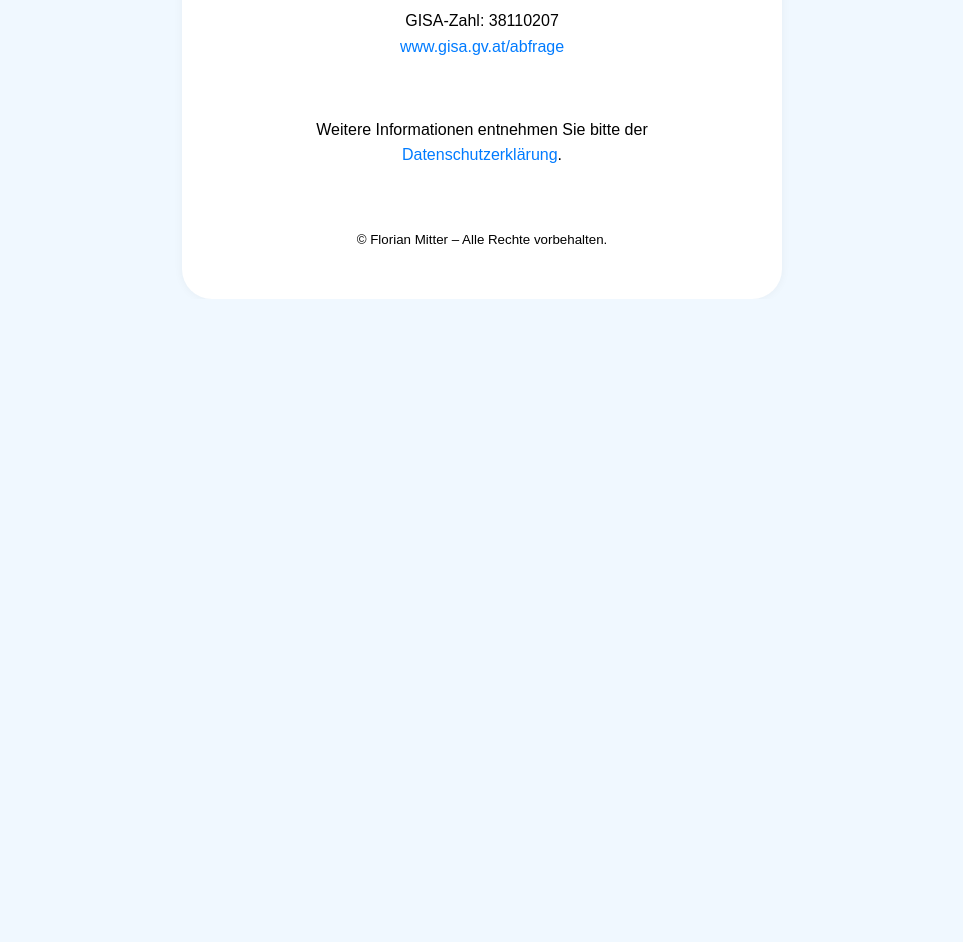
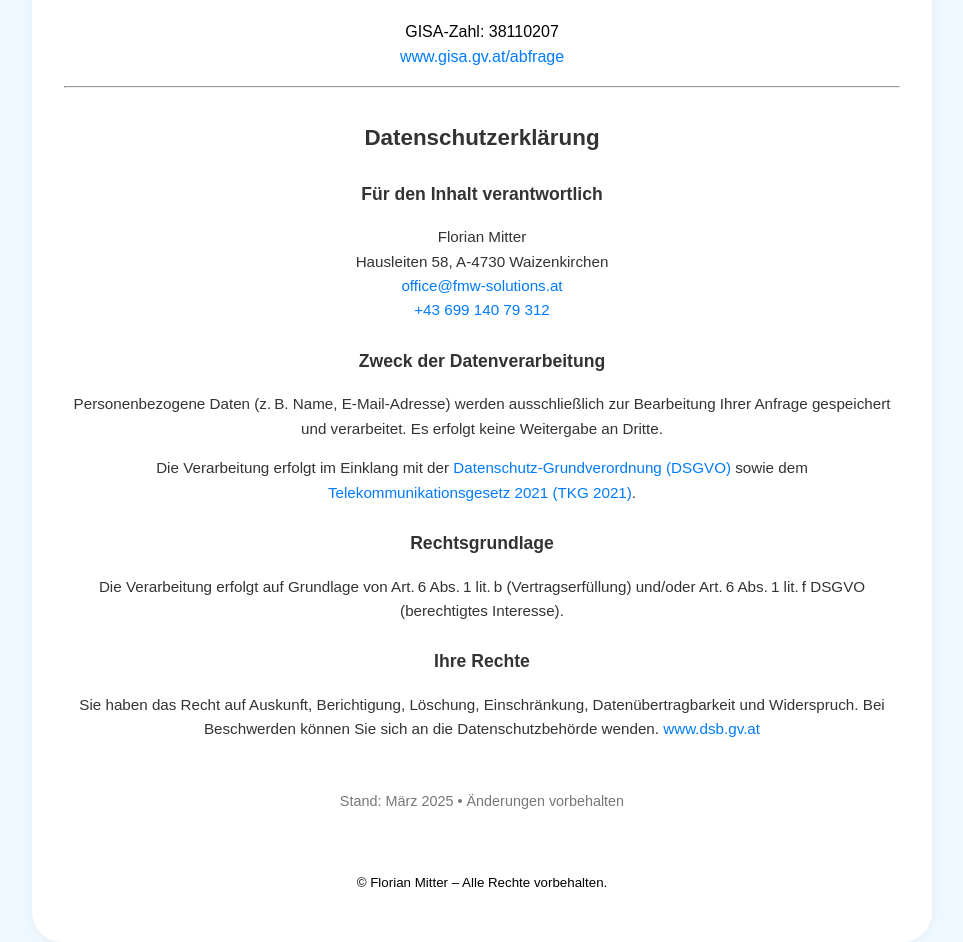
Before and after one commit to FMWBusinessSolutions/FMW-Homepage, a Vue app in the folder frontend/: page /contact in a window 1280 px wide. Shown: the part 666-1608 px from the top of the page, without its empty margins (158-1121 px from the left). Before the commit the page ends 965 px from the top, so only its background shows below. Built offline with nearby package versions, Linux system fonts and the light colour scheme; a web font is replaced by a local one.

Commit message:
fix page reload 404

```diff
--- a/frontend/package.json
+++ b/frontend/package.json
@@ -7,7 +7,7 @@
     "dev": "vite",
     "build": "vite build",
     "preview": "vite preview",
-    "deploy": "gh-pages -d dist"
+    "deploy": "npm run build && npx gh-pages -d dist"
   },
   "dependencies": {
     "@primevue/themes": "^4.3.3",
--- a/frontend/src/router.ts
+++ b/frontend/src/router.ts
@@ -2,13 +2,11 @@ import { createRouter, createWebHistory } from "vue-router";
 import HomeView from "@/views/HomeView.vue";
 import Offer from "@/views/OfferView.vue";
 import ContactView from "@/views/ContactView.vue";
-import DsgvoView from "@/views/DSGVO_View.vue";
 
 const routes = [
   { path: "/", name: "Home", component: HomeView },
   { path: "/offer", name: "Offer", component: Offer },
   { path: "/contact", name: "Contact", component: ContactView },
-  { path: "/datenschutz", name: "DSGVO", component: DsgvoView },
 ];
 
 const router = createRouter({
--- a/frontend/src/views/ContactView.vue
+++ b/frontend/src/views/ContactView.vue
@@ -41,17 +41,77 @@
             >www.gisa.gv.at/abfrage</a
           >
         </p>
-        <br />
-        <p>
-          Weitere Informationen entnehmen Sie bitte der<br />
-          <a href="/datenschutz">Datenschutzerklärung</a>.
-        </p>
+
+        <hr />
+
+        <div class="privacy-section">
+          <h2>Datenschutzerklärung</h2>
+
+          <section>
+            <h3>Für den Inhalt verantwortlich</h3>
+            <p>
+              Florian Mitter<br />
+              Hausleiten 58, A-4730 Waizenkirchen<br />
+              <a href="mailto:office@fmw-solutions.at"
+                >office@fmw-solutions.at</a
+              ><br />
+              <a href="tel:+4369914079312" class="btn">+43 699 140 79 312</a>
+            </p>
+          </section>
+
+          <section>
+            <h3>Zweck der Datenverarbeitung</h3>
+            <p>
+              Personenbezogene Daten (z. B. Name, E-Mail-Adresse) werden
+              ausschließlich zur Bearbeitung Ihrer Anfrage gespeichert und
+              verarbeitet. Es erfolgt keine Weitergabe an Dritte.
+            </p>
+            <p>
+              Die Verarbeitung erfolgt im Einklang mit der
+              <a
+                href="https://www.ris.bka.gv.at/GeltendeFassung.wxe?Abfrage=Bundesnormen&Gesetzesnummer=10001597"
+                target="_blank"
+                >Datenschutz-Grundverordnung (DSGVO)</a
+              >
+              sowie dem
+              <a
+                href="https://www.ris.bka.gv.at/GeltendeFassung.wxe?Abfrage=bundesnormen&Gesetzesnummer=20011678"
+                target="_blank"
+                >Telekommunikationsgesetz 2021 (TKG 2021)</a
+              >.
+            </p>
+          </section>
+
+          <section>
+            <h3>Rechtsgrundlage</h3>
+            <p>
+              Die Verarbeitung erfolgt auf Grundlage von Art. 6 Abs. 1 lit. b
+              (Vertragserfüllung) und/oder Art. 6 Abs. 1 lit. f DSGVO
+              (berechtigtes Interesse).
+            </p>
+          </section>
+
+          <section>
+            <h3>Ihre Rechte</h3>
+            <p>
+              Sie haben das Recht auf Auskunft, Berichtigung, Löschung,
+              Einschränkung, Datenübertragbarkeit und Widerspruch. Bei
+              Beschwerden können Sie sich an die Datenschutzbehörde wenden.
+              <a href="https://www.dsb.gv.at" target="_blank">www.dsb.gv.at</a>
+            </p>
+          </section>
+
+          <p class="footer-note">Stand: März 2025 • Änderungen vorbehalten</p>
+        </div>
+
         <br />
         <p><small>© Florian Mitter – Alle Rechte vorbehalten.</small></p>
       </div>
     </div>
   </div>
 </template>
+
+<script setup></script>
 
 <style scoped>
 .app-container {
@@ -71,7 +131,7 @@
   align-self: center;
   border-radius: 30px;
   padding: 2em;
-  max-width: 600px;
+  max-width: 900px;
   box-shadow: 0 0 10px rgba(0, 0, 0, 0.05);
   text-align: center;
   line-height: 1.6;
@@ -85,4 +145,38 @@
 .card a:hover {
   text-decoration: underline;
 }
+
+.card h2,
+.card h3 {
+  margin-top: 2rem;
+}
+
+.privacy-section {
+  font-size: 0.95rem;
+  color: #333;
+  text-align: center;
+}
+
+/* Sicherstellen, dass alle Absätze und Abschnitte im DSGVO-Bereich zentriert sind */
+.privacy-section p,
+.privacy-section section {
+  text-align: center;
+}
+
+.privacy-section h2 {
+  font-size: 1.4rem;
+  text-align: center;
+}
+
+.privacy-section h3 {
+  font-size: 1.1rem;
+  margin-top: 1.5rem;
+}
+
+.footer-note {
+  font-size: 0.9rem;
+  margin-top: 3rem;
+  text-align: center;
+  color: #777;
+}
 </style>
--- a/frontend/src/views/DSGVO_View.vue
+++ /dev/null
@@ -1,92 +0,0 @@
-<template>
-  <div class="page-content">
-    <h1>Datenschutzerklärung</h1>
-
-    <section>
-      <h2>Für den Inhalt verantwortlich</h2>
-      <p>
-        Florian Mitter<br />
-        FMW – Business Solutions<br />
-        Hausleiten 58, A-4730 Waizenkirchen<br />
-        <a href="mailto:office@fmw-solutions.at">office@fmw-solutions.at</a
-        ><br />
-        <a href="tel:+4369914079312" class="btn">+43 699 140 79 312</a>
-      </p>
-    </section>
-
-    <section>
-      <h2>Zweck der Datenverarbeitung</h2>
-      <p>
-        Personenbezogene Daten (z. B. Name, E-Mail-Adresse) werden
-        ausschließlich zur Bearbeitung Ihrer Anfrage gespeichert und
-        verarbeitet. Es erfolgt keine Weitergabe an Dritte.
-      </p>
-      <p>
-        Die Verarbeitung erfolgt im Einklang mit der Datenschutz-Grundverordnung
-        <a
-          href="https://www.ris.bka.gv.at/GeltendeFassung.wxe?Abfrage=Bundesnormen&Gesetzesnummer=10001597"
-          target="_blank"
-          >DSGVO</a
-        >
-        sowie dem
-        <a
-          href="        https://www.ris.bka.gv.at/GeltendeFassung.wxe?Abfrage=bundesnormen&Gesetzesnummer=20011678"
-          target="_blank"
-          >Telekommunikationsgesetz</a
-        >
-        2021 (TKG 2021).
-      </p>
-    </section>
-
-    <section>
-      <h2>Rechtsgrundlage</h2>
-      <p>
-        Die Verarbeitung erfolgt auf Grundlage von Art. 6 Abs. 1 lit. b
-        (Vertragserfüllung) und/oder Art. 6 Abs. 1 lit. f DSGVO (berechtigtes
-        Interesse).
-      </p>
-    </section>
-
-    <section>
-      <h2>Ihre Rechte</h2>
-      <p>
-        Sie haben das Recht auf Auskunft, Berichtigung, Löschung, Einschränkung,
-        Datenübertragbarkeit und Widerspruch. Bei Beschwerden können Sie sich an
-        die Datenschutzbehörde wenden.
-        <a href="https://www.dsb.gv.at" target="_blank">www.dsb.gv.at</a>
-      </p>
-    </section>
-
-    <p class="footer-note">Stand: März 2025 • Änderungen vorbehalten</p>
-  </div>
-</template>
-
-<style scoped>
-.page-content {
-  max-width: 900px;
-  margin: 0 auto;
-  padding: 2rem 1rem;
-  font-size: 1rem;
-  line-height: 1.6;
-  color: #333;
-}
-
-h1 {
-  font-size: 2rem;
-  margin-bottom: 1.5rem;
-  text-align: center;
-}
-
-h2 {
-  font-size: 1.3rem;
-  margin-top: 2rem;
-  margin-bottom: 0.8rem;
-}
-
-.footer-note {
-  font-size: 0.9rem;
-  margin-top: 3rem;
-  text-align: center;
-  color: #777;
-}
-</style>
--- a/frontend/src/views/HomeView.vue
+++ b/frontend/src/views/HomeView.vue
@@ -118,16 +118,19 @@
 
     <div class="cta-container">
       <section class="cta-section">
-        <h2>Bereit für den nächsten Schritt?</h2>
-        <p>Kontaktieren Sie uns für ein unverbindliches Erstgespräch.</p>
+        <p>
+          Kontaktieren Sie uns jetzt gleich für ein unverbindliches
+          Erstgespräch.
+        </p>
         <div class="cta-buttons">
-          <a href="mailto:office@fmw-solutions.at" class="btn secondary"
+          <a href="mailto:office@fmw-solutions.at" class="btn"
             >E-Mail schreiben</a
           >
           <a href="tel:+4369914079312" class="btn">Jetzt anrufen</a>
         </div>
         <div class="cta-contact-details">
-          <p>office@fmw-solutions.at / +43 699 14079312</p>
+          <p>Florian Mitter / office@fmw-solutions.at / +43 699 14079312</p>
+          <p></p>
         </div>
       </section>
     </div>
--- a/frontend/vite.config.ts
+++ b/frontend/vite.config.ts
@@ -1,12 +1,26 @@
-import { defineConfig } from 'vite'
-import vue from '@vitejs/plugin-vue'
-import path from 'path'
+import { defineConfig } from "vite";
+import vue from "@vitejs/plugin-vue";
+import { resolve } from "path";
+import { copyFileSync } from "fs";
 
 export default defineConfig({
-  plugins: [vue()],
+  base: "/",
   resolve: {
     alias: {
-      '@': path.resolve(__dirname, './src')
-    }
-  }
-})
+      "@": resolve(__dirname, "src"),
+    },
+  },
+  plugins: [
+    vue(),
+    {
+      name: "generate-404",
+      closeBundle: () => {
+        const distDir = resolve(__dirname, "dist");
+        const indexPath = resolve(distDir, "index.html");
+        const notFoundPath = resolve(distDir, "404.html");
+        copyFileSync(indexPath, notFoundPath);
+        console.log("✅ 404.html erstellt");
+      },
+    },
+  ],
+});
```
